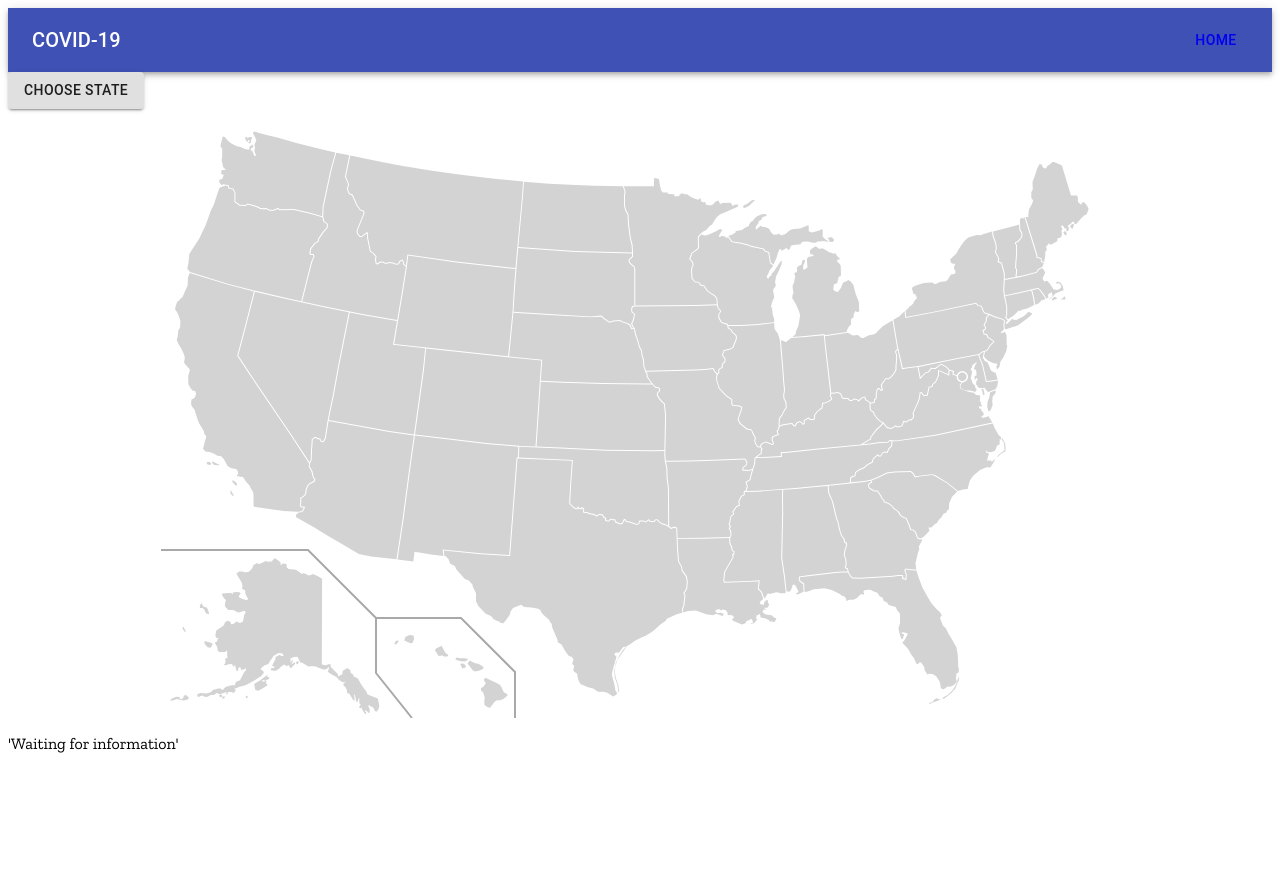
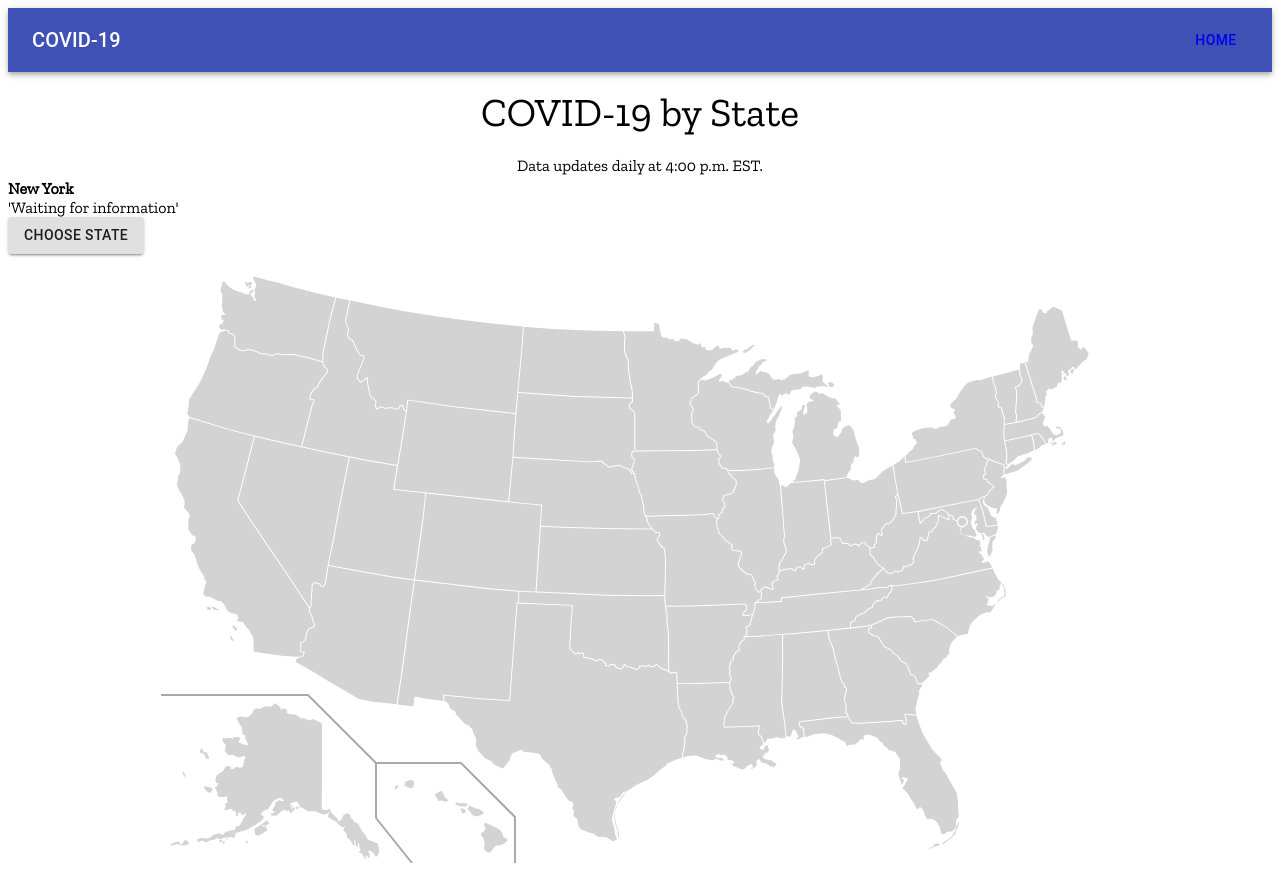
Before and after one commit to hchamorro/covid-19, a React (Create React App) app in the folder client/: page / in a window 1280 px wide. Before the commit the page ends 800 px from the top, so only its background shows below. Built offline with nearby package versions, Linux system fonts and the light colour scheme; no server answers.

Commit message:
nav bar and some styles

```diff
--- a/client/src/App.js
+++ b/client/src/App.js
@@ -1,5 +1,6 @@
 import React from 'react';
 import { BrowserRouter as Router, Route } from 'react-router-dom';
+import NavBar from './components/NavBar';
 import Home from './pages/Home';
 import MasterProvider from './utils/MasterProvider';
 import './style.css';
@@ -9,6 +10,7 @@ function App() {
     <div className="ff-zilla">
       <Router>
         <MasterProvider>
+          <NavBar />
           <Route exact path={['/']} component={Home}></Route>
         </MasterProvider>
       </Router>
--- /dev/null
+++ b/client/src/components/LongName.js
@@ -0,0 +1,135 @@
+import React, { useContext } from 'react';
+import { StateNameContext } from '../utils/StateName';
+
+function LongName() {
+  const [stateName, setStateName] = useContext(StateNameContext);
+
+  function renderSwitch(stateName) {
+    switch (stateName) {
+      case 'AL':
+        return 'Alabama';
+      case 'AK':
+        return 'Alaska';
+      case 'AS':
+        return;
+      case 'AZ':
+        return 'Arizona';
+      case 'AR':
+        return 'Arkansas';
+      case 'CA':
+        return 'California';
+      case 'CO':
+        return 'Colorado';
+      case 'CT':
+        return 'Connecticut';
+      case 'DE':
+        return 'Delaware';
+      case 'DC':
+        return 'District Of Columbia';
+      case 'FM':
+        return 'Federated States Of Micronesia';
+      case 'FL':
+        return 'Florida';
+      case 'GA':
+        return 'Georgia';
+      case 'GU':
+        return 'Guam';
+      case 'HI':
+        return 'Hawaii';
+      case 'ID':
+        return 'Idaho';
+      case 'IL':
+        return 'Illinois';
+      case 'IN':
+        return 'Indiana';
+      case 'IA':
+        return 'Iowa';
+      case 'KS':
+        return 'Kansas';
+      case 'KY':
+        return 'Kentucky';
+      case 'LA':
+        return 'Louisiana';
+      case 'ME':
+        return 'Maine';
+      case 'MH':
+        return 'Marshall Islands';
+      case 'MD':
+        return 'Maryland';
+      case 'MA':
+        return 'Massachusetts';
+      case 'MI':
+        return 'Michigan';
+      case 'MN':
+        return 'Minnesota';
+      case 'MS':
+        return 'Mississippi';
+      case 'MO':
+        return 'Missouri';
+      case 'MT':
+        return 'Montana';
+      case 'NE':
+        return 'Nebraska';
+      case 'NV':
+        return 'Nevada';
+      case 'NH':
+        return 'New Hampshire';
+      case 'NJ':
+        return 'New Jersey';
+      case 'NM':
+        return 'New Mexico';
+      case 'NY':
+        return 'New York';
+      case 'NC':
+        return 'North Carolina';
+      case 'ND':
+        return 'North Dakota';
+      case 'MP':
+        return 'Northern Mariana Islands';
+      case 'OH':
+        return 'Ohio';
+      case 'OK':
+        return 'Oklahoma';
+      case 'OR':
+        return 'Oregon';
+      case 'PW':
+        return 'Palau';
+      case 'PA':
+        return 'Pennsylvania';
+      case 'PR':
+        return 'Puerto Rico';
+      case 'RI':
+        return 'Rhode Island';
+      case 'SC':
+        return 'South Carolina';
+      case 'SD':
+        return 'South Dakota';
+      case 'TN':
+        return 'Tennessee';
+      case 'TX':
+        return 'Texas';
+      case 'UT':
+        return 'Utah';
+      case 'VT':
+        return 'Vermont';
+      case 'VI':
+        return 'Virgin Islands';
+      case 'VA':
+        return 'Virginia';
+      case 'WA':
+        return 'Washington';
+      case 'WV':
+        return 'West Virginia';
+      case 'WI':
+        return 'Wisconsin';
+      case 'WY':
+        return 'Wyoming';
+      default:
+        return '';
+    }
+  }
+
+  return <strong>{renderSwitch(stateName)}</strong>;
+}
+
+export default LongName;
--- a/client/src/pages/Home/index.js
+++ b/client/src/pages/Home/index.js
@@ -4,10 +4,11 @@ import { StateNameContext } from '../../utils/StateName';
 import { USADataContext } from '../../utils/USAData';
 import { AllStatesDataContext } from '../../utils/AllStatesData';
 import { StateDataContext } from '../../utils/StateData';
-import NavBar from '../../components/NavBar';
 import StateMenu from '../../components/StateMenu';
 import MapComp from '../../components/MapComp';
+import LongName from '../../components/LongName';
 import StateResultsCard from '../../components/StateResultsCard';
+import './style.css';
 
 function Home() {
   const [stateName, setStateName] = useContext(StateNameContext);
@@ -41,10 +42,24 @@ function Home() {
 
   return (
     <>
-      <NavBar />
-      <StateMenu />
-      <MapComp />
-      <StateResultsCard />
+      <div className="headerWrapper">
+        <section className="headerOne">COVID-19 by State</section>
+        <section className="headerTwo">
+          Data updates daily at 4:00 p.m. EST.
+        </section>
+      </div>
+      <div>
+        <section>
+          <LongName />
+          <StateResultsCard />
+        </section>
+        <section>
+          <StateMenu />
+        </section>
+      </div>
+      <div>
+        <MapComp />
+      </div>
     </>
   );
 }
--- /dev/null
+++ b/client/src/pages/Home/style.css
@@ -0,0 +1,13 @@
+.headerOne {
+  font-size: 2.5rem;
+  margin: 1rem;
+}
+.headerTwo {
+  font-size: 1rem;
+  margin: 0.25rem;
+}
+.headerWrapper {
+  display: flex;
+  flex-direction: column;
+  align-items: center;
+}
```
Also changed, not shown: client/src/components/HomeHeader.js (added).
